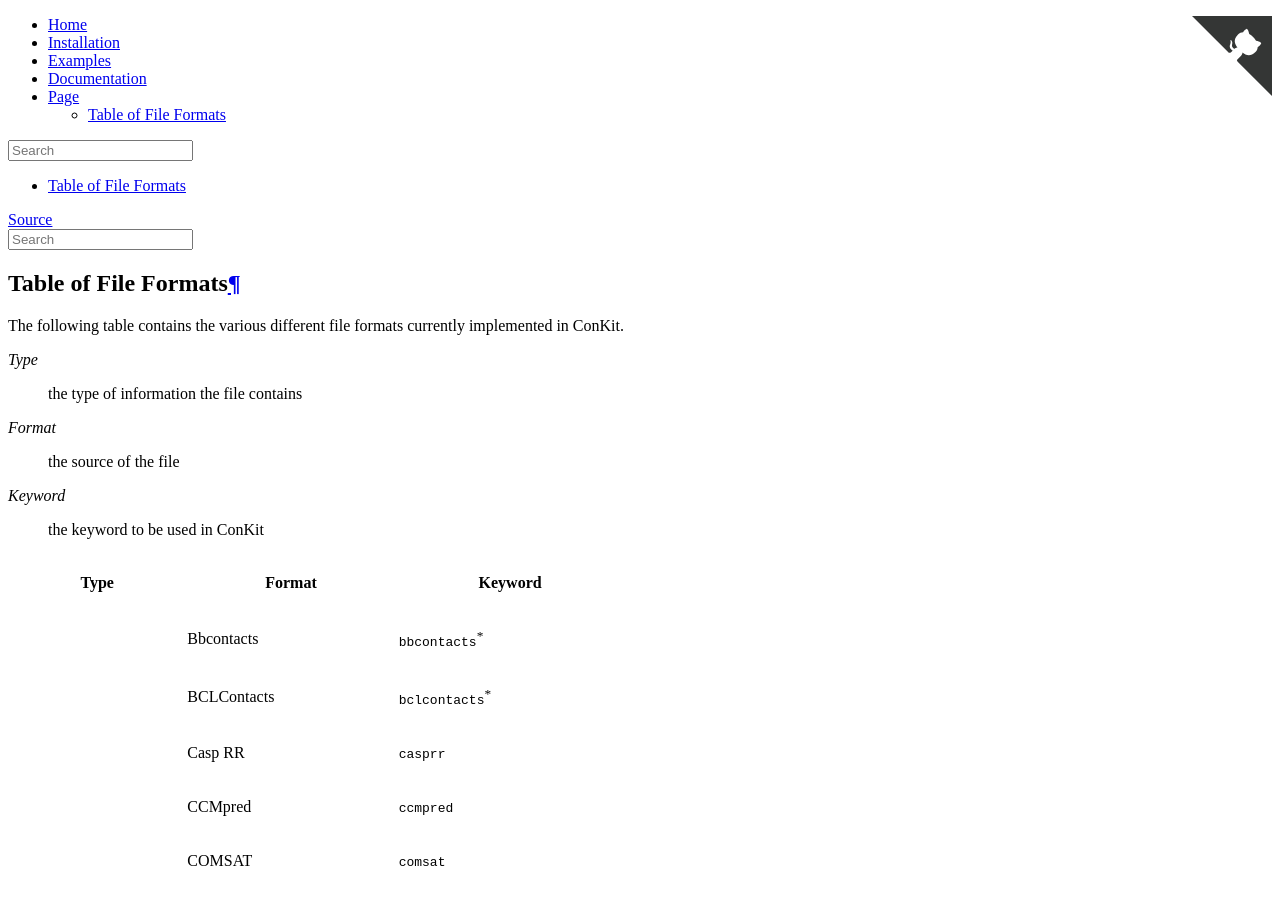
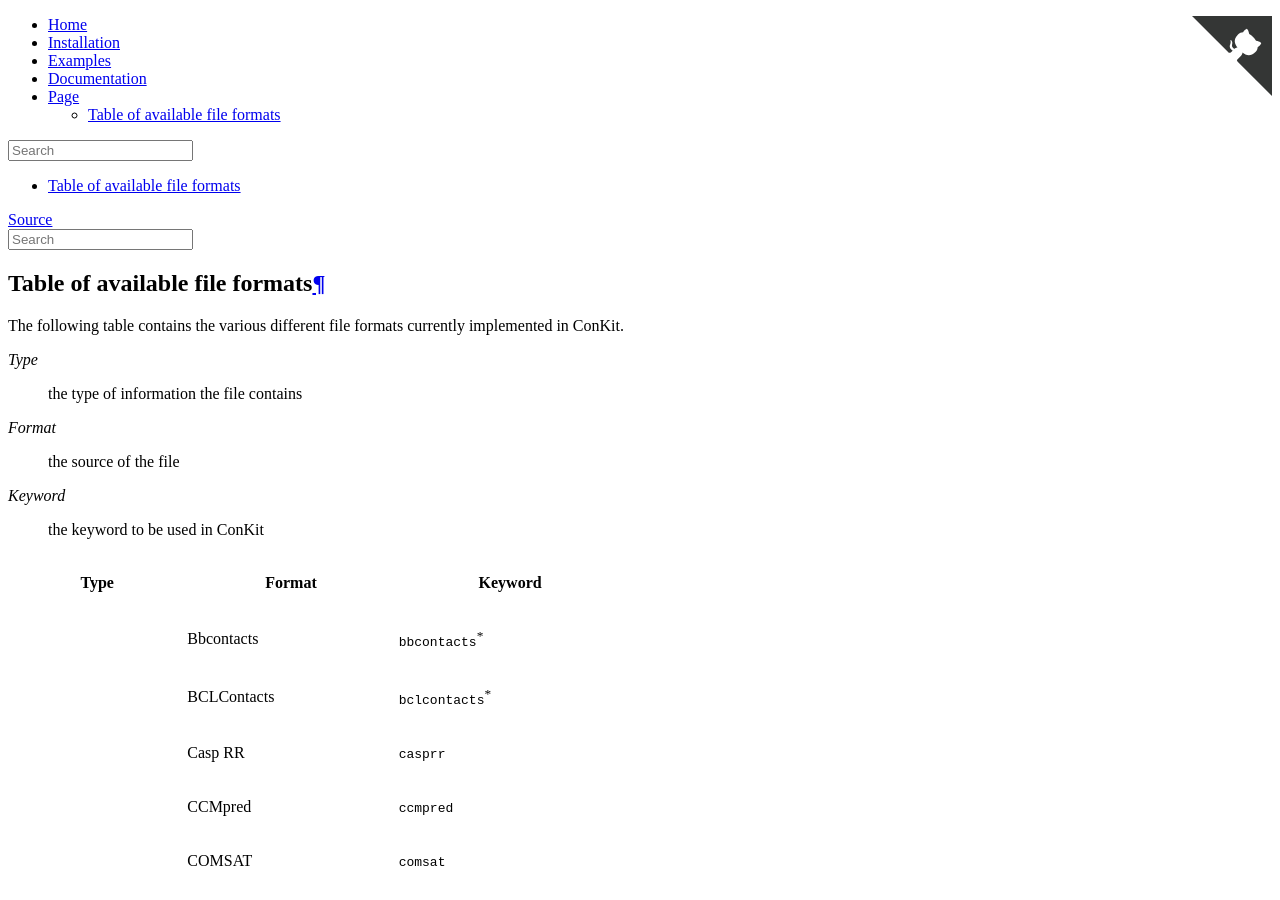
Before and after one commit to rigdenlab/conkit, a Sphinx documentation site: the page built from docs/formats.rst, in a window 1280 px wide and 900 px high. Built offline with Sphinx 7.4.7, drawn with Linux system fonts in a browser that asks for light colours; some of the changed text lies outside the part shown.

Commit message:
updated docs

```diff
--- a/docs/formats.rst
+++ b/docs/formats.rst
@@ -1,7 +1,7 @@
 .. _file_formats:
 
-Table of File Formats
-=====================
+Table of available file formats
+===============================
 
 The following table contains the various different file formats currently implemented in ConKit.
 
```
Also changed, not shown: other parts of docs/formats.rst (+1 -1 lines).
